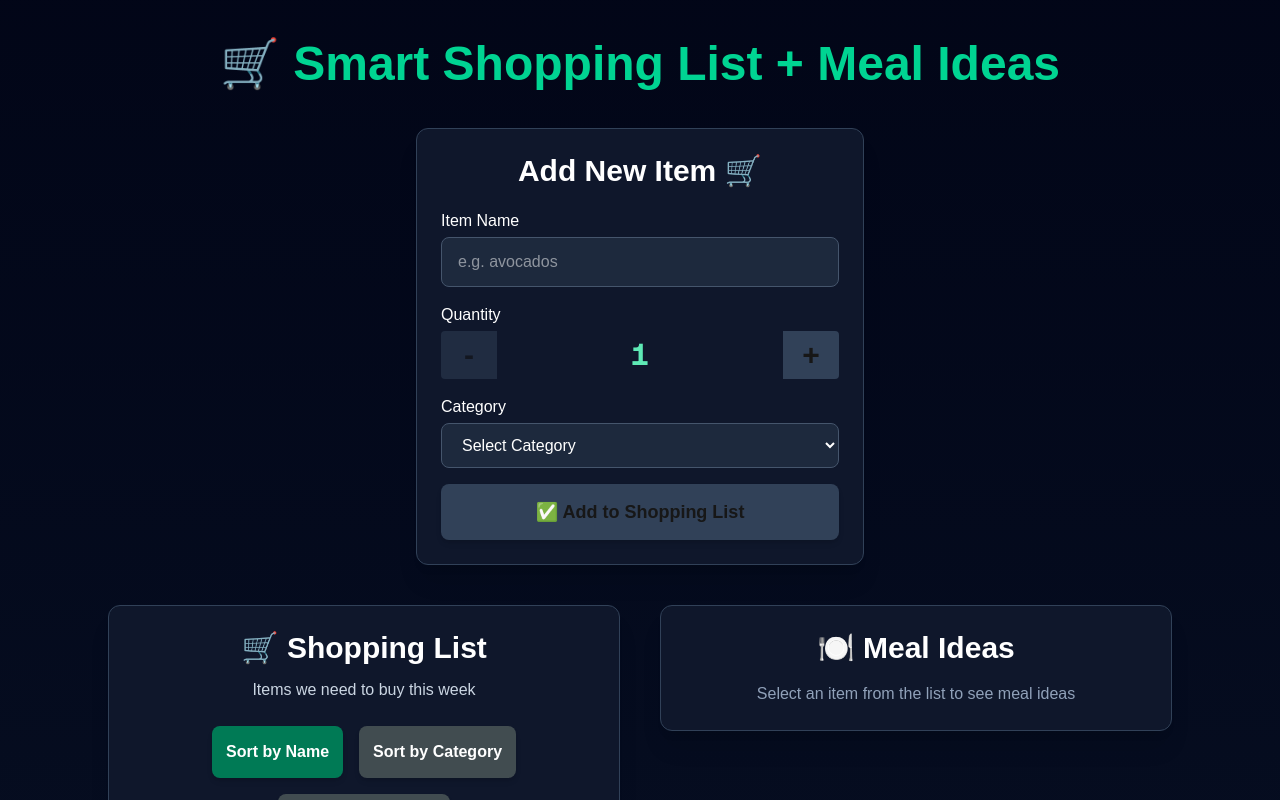
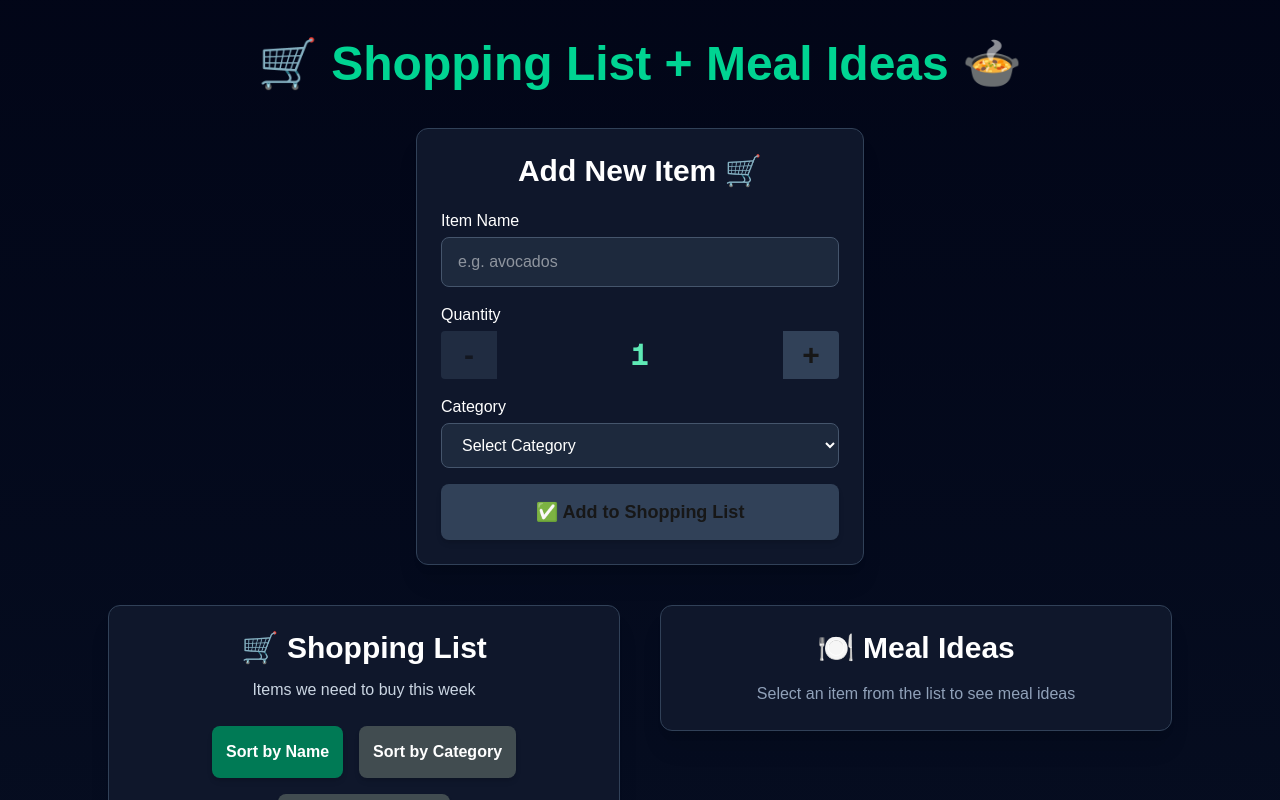
Before and after one commit to theplanetm4rs/cprg306-assignments, a Next.js app: page /week-7 in a window 1280 px wide. Shown: the top 800 px of the page. Built offline with nearby package versions, Linux system fonts and the light colour scheme.

Commit message:
small title change

```diff
--- a/app/week-7/page.tsx
+++ b/app/week-7/page.tsx
@@ -33,7 +33,7 @@ export default function ShoppingListPage() {
   return (
     <main className="flex flex-col items-center min-h-screen py-10 bg-gradient-to-b from-slate-950 to-slate-900 px-4">
       <h1 className="text-4xl md:text-5xl font-bold text-emerald-400 mb-10 text-center">
-        🛒 Smart Shopping List + Meal Ideas
+        🛒 Shopping List + Meal Ideas 🍲
       </h1>
 
       {/* Add New Item */}
```
